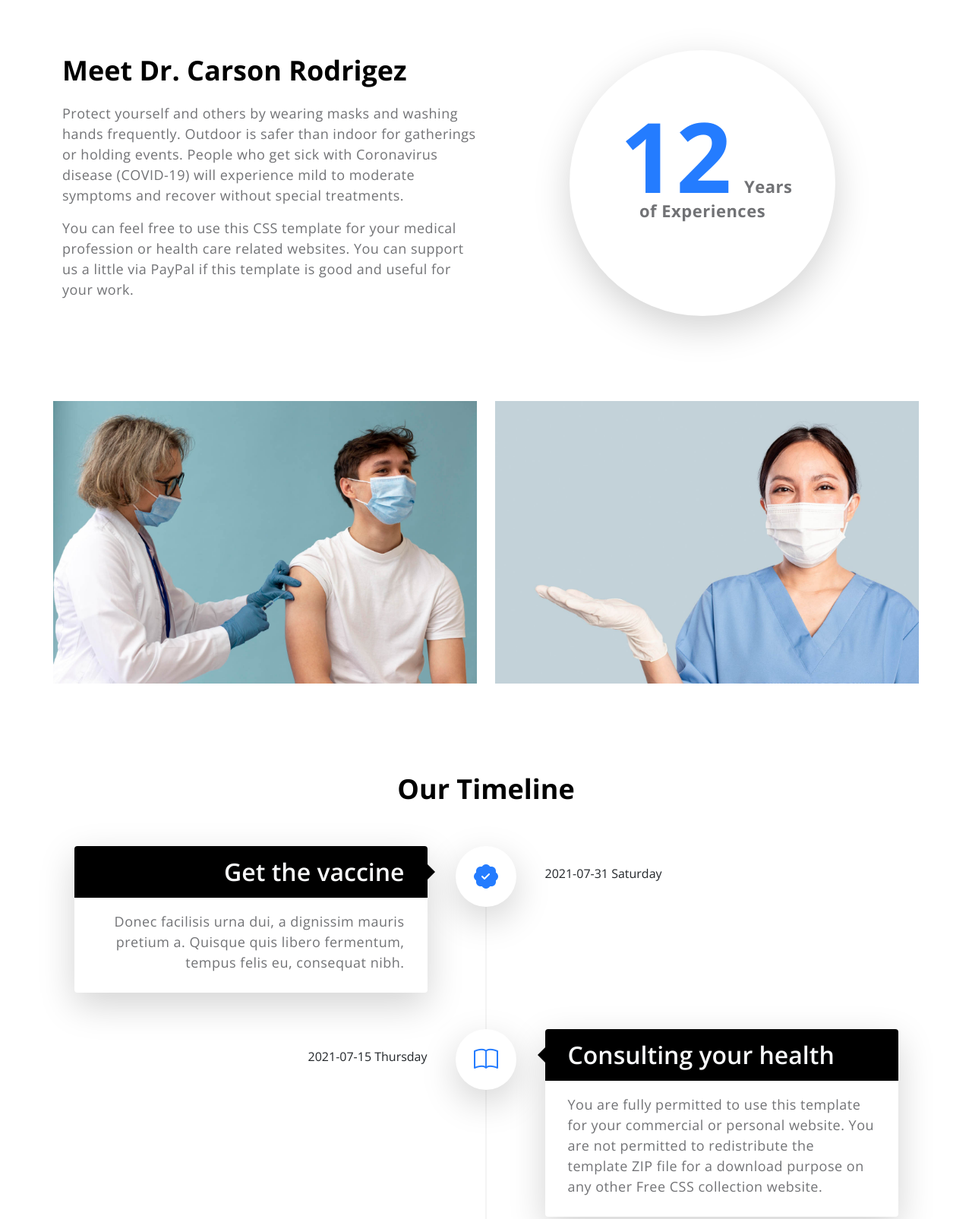
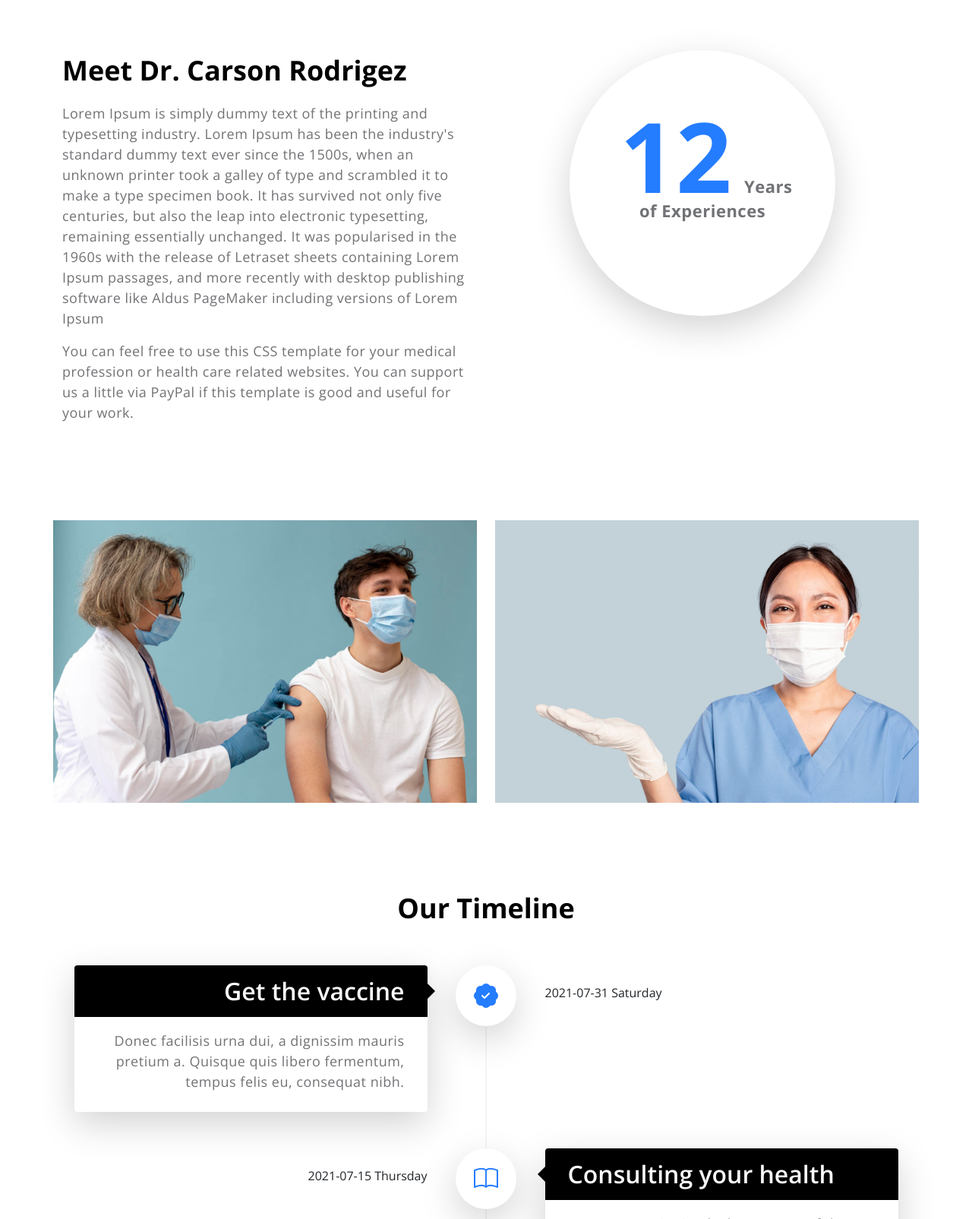
Before and after one commit to diegusweb/cursosample, a plain HTML site: page index.html in a window 1280 px wide. Shown: the part 720-2325 px from the top of the page at 76% size. Drawn offline with nearby package versions, Linux system fonts and the light colour scheme.

Commit message:
cambios de texto

```diff
--- a/index.html
+++ b/index.html
@@ -138,7 +138,7 @@ https://templatemo.com/tm-566-medic-care
                         <div class="col-lg-6 col-md-6 col-12">
                             <h2 class="mb-lg-3 mb-3">Meet Dr. Carson Rodrigez</h2>
 
-                            <p>Protect yourself and others by wearing masks and washing hands frequently. Outdoor is safer than indoor for gatherings or holding events. People who get sick with Coronavirus disease (COVID-19) will experience mild to moderate symptoms and recover without special treatments.</p>
+                            <p>Lorem Ipsum is simply dummy text of the printing and typesetting industry. Lorem Ipsum has been the industry's standard dummy text ever since the 1500s, when an unknown printer took a galley of type and scrambled it to make a type specimen book. It has survived not only five centuries, but also the leap into electronic typesetting, remaining essentially unchanged. It was popularised in the 1960s with the release of Letraset sheets containing Lorem Ipsum passages, and more recently with desktop publishing software like Aldus PageMaker including versions of Lorem Ipsum</p>
 
                             <p>You can feel free to use this CSS template for your medical profession or health care related websites. You can <a rel="nofollow" href="http://paypal.me/templatemo" target="_blank">support us a little</a> via PayPal if this template is good and useful for your work.</p>
                         </div>
@@ -196,7 +196,7 @@ https://templatemo.com/tm-566-medic-care
                                 <div class="col-9 col-md-5 ms-md-4 ms-lg-0 order-3 order-md-1 timeline-content bg-white shadow-lg">
                                     <h3 class=" text-light">Consulting your health</h3>
 
-                                    <p>You are fully permitted to use this template for your commercial or personal website. You are not permitted to redistribute the template ZIP file for a download purpose on any other <a href="https://www.google.com/search?q=free+css" target="_blank">Free CSS collection</a> website.</p>
+                                    <p>Lorem Ipsum is simply dummy text of the printing and typesetting industry. Lorem Ipsum has been the industry's standard dummy text ever since the 1500s, when an unknown printer took a galley of type and scrambled it to make a type specimen book. It has survived not only five centuries, but also the leap into electronic typesetting, remaining essentially unchanged. It was popularised in the 1960s with the release of Letraset sheets containing Lorem Ipsum passages, and more recently with desktop publishing software like Aldus PageMaker including versions of Lorem Ipsum <a href="https://www.google.com/search?q=free+css" target="_blank">Free CSS collection</a> website.</p>
                                 </div>
 
                                 <div class="col-3 col-sm-1 order-2 timeline-icons text-md-center">
```
